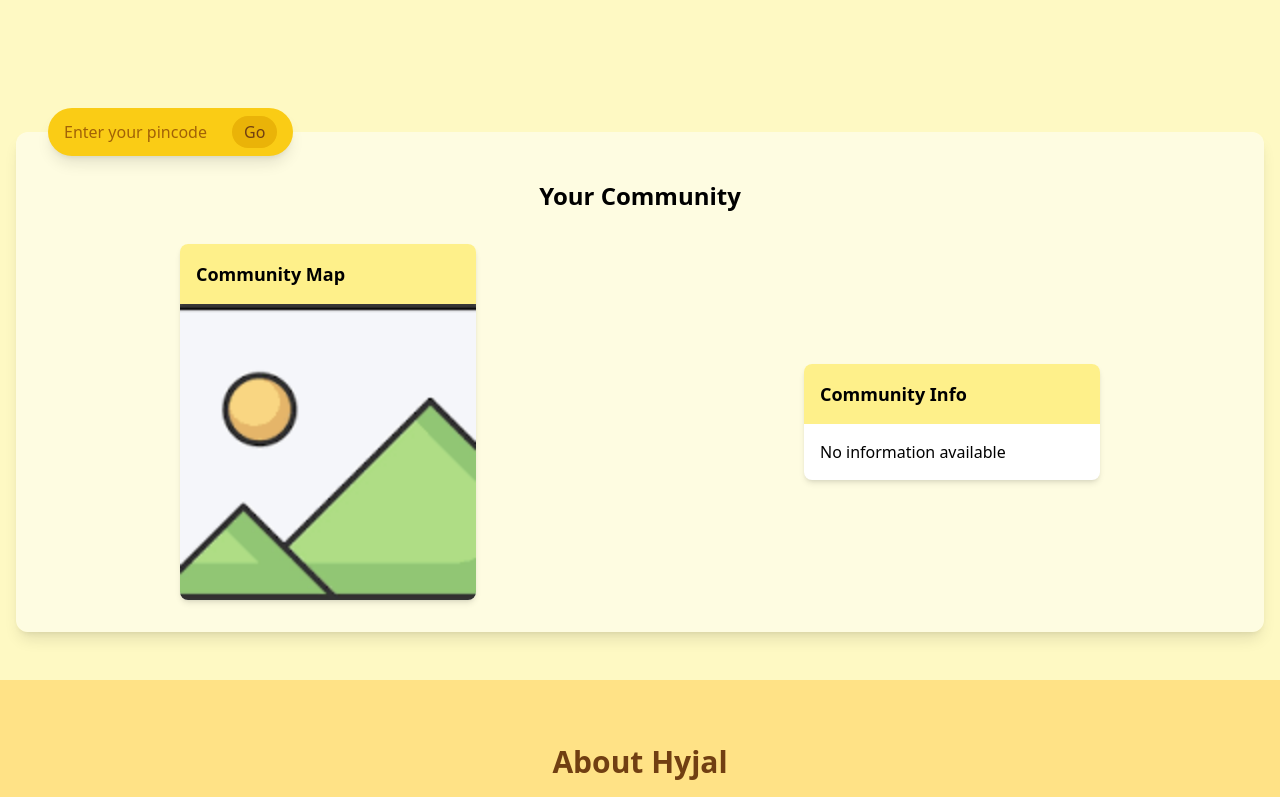
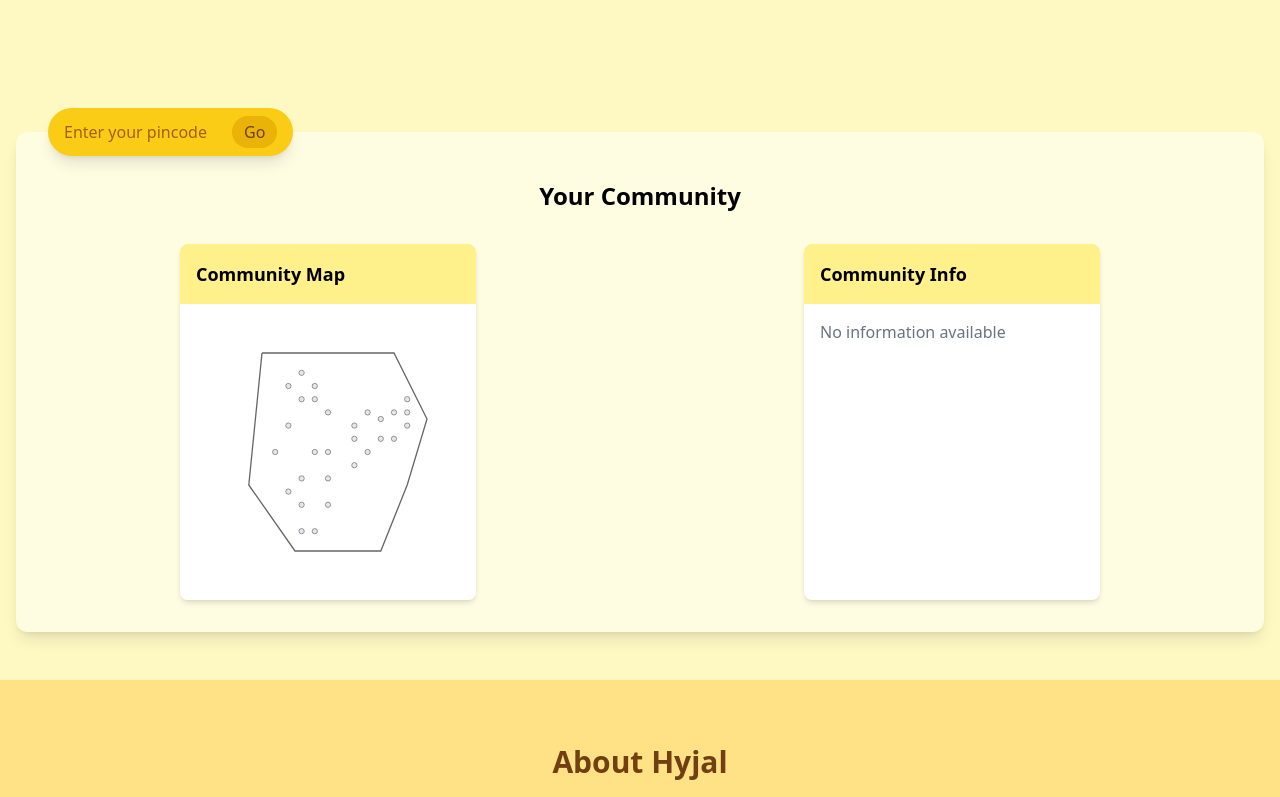
Before and after one commit to AskitEndo/Hyjal2, a React (Vite) app in the folder Client/: page / in a window 1280 px wide. Shown: the part 588-1385 px from the top of the page. Built offline with nearby package versions, Linux system fonts and the light colour scheme; some icons are missing.

Commit message:
PushingAfterReview2

```diff
--- a/Client/package.json
+++ b/Client/package.json
@@ -10,9 +10,11 @@
     "preview": "vite preview"
   },
   "dependencies": {
+    "leaflet": "^1.9.4",
     "lucide-react": "^0.453.0",
     "react": "^18.3.1",
     "react-dom": "^18.3.1",
+    "react-leaflet": "^4.2.1",
     "react-router-dom": "^6.27.0"
   },
   "devDependencies": {
--- a/Client/src/components/CommunitySection.jsx
+++ b/Client/src/components/CommunitySection.jsx
@@ -1,40 +1,173 @@
-import React, { useState } from "react";
-import { useNavigate } from "react-router-dom";
-import placeholderMap from "../assets/placeholder-map.jpg"; // Make sure to add this image to your assets folder
+import React, { useState } from 'react';
+import { Loader2 } from 'lucide-react';
+import { useNavigate } from 'react-router-dom';
+
+const stateCoordinates = {
+  'ANDHRA PRADESH': { x: 200, y: 280 },
+  'ARUNACHAL PRADESH': { x: 320, y: 120 },
+  'ASSAM': { x: 300, y: 140 },
+  'BIHAR': { x: 240, y: 160 },
+  'CHHATTISGARH': { x: 200, y: 200 },
+  'GOA': { x: 140, y: 260 },
+  'GUJARAT': { x: 120, y: 200 },
+  'HARYANA': { x: 160, y: 120 },
+  'HIMACHAL PRADESH': { x: 160, y: 80 },
+  'JHARKHAND': { x: 240, y: 180 },
+  'KARNATAKA': { x: 160, y: 280 },
+  'KERALA': { x: 160, y: 320 },
+  'MADHYA PRADESH': { x: 180, y: 200 },
+  'MAHARASHTRA': { x: 160, y: 240 },
+  'MANIPUR': { x: 320, y: 160 },
+  'MEGHALAYA': { x: 280, y: 150 },
+  'MIZORAM': { x: 300, y: 180 },
+  'NAGALAND': { x: 320, y: 140 },
+  'ODISHA': { x: 240, y: 220 },
+  'PUNJAB': { x: 140, y: 100 },
+  'RAJASTHAN': { x: 140, y: 160 },
+  'SIKKIM': { x: 260, y: 140 },
+  'TAMIL NADU': { x: 180, y: 320 },
+  'TELANGANA': { x: 200, y: 240 },
+  'TRIPURA': { x: 280, y: 180 },
+  'UTTAR PRADESH': { x: 200, y: 140 },
+  'UTTARAKHAND': { x: 180, y: 100 },
+  'WEST BENGAL': { x: 260, y: 200 },
+  'DELHI': { x: 180, y: 120 }
+};
+
+const IndiaMap = ({ locationInfo, isLoading }) => {
+  const [hoveredState, setHoveredState] = useState(null);
+
+  const getStateColor = (stateName) => {
+    if (!locationInfo) return '#e5e7eb';
+    if (locationInfo.state.toUpperCase() === stateName) {
+      return '#fbbf24';
+    }
+    return '#e5e7eb';
+  };
+
+  if (isLoading) {
+    return (
+      <div className="w-full h-full flex items-center justify-center bg-gray-50">
+        <Loader2 className="w-8 h-8 animate-spin text-yellow-500" />
+      </div>
+    );
+  }
+
+  return (
+    <div className="relative w-full h-full bg-white p-4">
+      <svg viewBox="0 0 400 400" className="w-full h-full">
+        {/* Indian map outline */}
+        <path
+          d="M100,50 L300,50 L350,150 L320,250 L280,350 L150,350 L80,250 L100,50"
+          fill="none"
+          stroke="#666"
+          strokeWidth="2"
+        />
+
+        {/* State markers */}
+        {Object.entries(stateCoordinates).map(([state, coords]) => (
+          <g key={state}>
+            <circle
+              cx={coords.x}
+              cy={coords.y}
+              r={locationInfo?.state.toUpperCase() === state ? 8 : 4}
+              fill={getStateColor(state)}
+              stroke="#666"
+              strokeWidth="1"
+              className="transition-all duration-200"
+              onMouseEnter={() => setHoveredState(state)}
+              onMouseLeave={() => setHoveredState(null)}
+            />
+            {hoveredState === state && (
+              <text
+                x={coords.x}
+                y={coords.y - 10}
+                textAnchor="middle"
+                fontSize="8"
+                fill="#666"
+                className="pointer-events-none"
+              >
+                {state}
+              </text>
+            )}
+          </g>
+        ))}
+
+        {/* Location marker */}
+        {locationInfo && stateCoordinates[locationInfo.state.toUpperCase()] && (
+          <g transform={`translate(${stateCoordinates[locationInfo.state.toUpperCase()].x},${stateCoordinates[locationInfo.state.toUpperCase()].y})`}>
+            <circle r="12" fill="#ef4444" fillOpacity="0.2" />
+            <circle r="6" fill="#ef4444" />
+          </g>
+        )}
+      </svg>
+
+      {/* Location info overlay */}
+      {locationInfo && (
+        <div className="absolute bottom-0 left-0 right-0 bg-white bg-opacity-90 p-2 text-sm border-t">
+          <p className="font-semibold">{locationInfo.name}</p>
+          <p className="text-gray-600 text-xs">
+            {locationInfo.district}, {locationInfo.state}
+          </p>
+        </div>
+      )}
+    </div>
+  );
+};
 
 const CommunitySection = () => {
   const [pincode, setPincode] = useState("");
   const [error, setError] = useState("");
+  const [isLoading, setIsLoading] = useState(false);
   const [showRouteButton, setShowRouteButton] = useState(false);
+  const [locationInfo, setLocationInfo] = useState(null);
   const navigate = useNavigate();
 
+  const fetchLocationFromPincode = async (pincode) => {
+    setIsLoading(true);
+    try {
+      const response = await fetch(`https://api.postalpincode.in/pincode/${pincode}`);
+      const data = await response.json();
+
+      if (data[0].Status === "Success") {
+        const postOffice = data[0].PostOffice[0];
+        const { District, State, Name } = postOffice;
+
+        setLocationInfo({
+          name: Name,
+          district: District,
+          state: State
+        });
+        return true;
+      }
+      setError("Location not found");
+      return false;
+    } catch (error) {
+      setError("Error fetching location data");
+      return false;
+    } finally {
+      setIsLoading(false);
+    }
+  };
+
   const handlePincodeChange = (e) => {
-    const value = e.target.value;
+    const value = e.target.value.replace(/\D/g, '').slice(0, 6);
     setPincode(value);
     setError("");
     setShowRouteButton(false);
-
-    if (value.length > 6) {
-      setError("Pincode should be 6 digits");
-    }
   };
 
-  const handleGoClick = () => {
-    if (pincode.length === 6 && /^\d+$/.test(pincode)) {
-      setShowRouteButton(true);
-      setError("");
+  const handleGoClick = async () => {
+    if (pincode.length === 6) {
+      const success = await fetchLocationFromPincode(pincode);
+      if (success) {
+        setShowRouteButton(true);
+        setError("");
+      }
     } else {
       setError("Please enter a valid 6-digit pincode");
       setShowRouteButton(false);
     }
-  };
-
-  const handleGoToRoute = () => {
-    // Redirect to home page
-    navigate("/");
-
-    // Later, you can replace this with your simulation page, e.g.:
-    // navigate('/simulation', { state: { pincode: pincode } });
   };
 
   return (
@@ -42,7 +175,7 @@ const CommunitySection = () => {
       <div className="container mx-auto px-4">
         <div className="bg-white bg-opacity-50 rounded-xl p-8 shadow-lg relative mt-8">
           {/* Pincode Input Overlay */}
-          <div className="absolute -top-6 left-8 right-8 flex justify-start z-10 space-x-4">
+          <div className="absolute -top-6 left-8 right-8 flex flex-wrap gap-4 z-10">
             <div className="pincode bg-yellow-400 px-4 py-2 rounded-full shadow-lg flex items-center">
               <input
                 type="text"
@@ -53,10 +186,15 @@ const CommunitySection = () => {
                 maxLength={6}
               />
               <button
-                className="ml-2 bg-yellow-500 text-yellow-900 px-3 py-1 rounded-full hover:bg-yellow-600 transition-colors duration-200"
+                className="ml-2 bg-yellow-500 text-yellow-900 px-3 py-1 rounded-full hover:bg-yellow-600 transition-colors duration-200 disabled:opacity-50"
                 onClick={handleGoClick}
+                disabled={isLoading}
               >
-                Go
+                {isLoading ? (
+                  <Loader2 className="w-4 h-4 animate-spin" />
+                ) : (
+                  'Go'
+                )}
               </button>
             </div>
             {showRouteButton && (
@@ -76,25 +214,34 @@ const CommunitySection = () => {
           <h2 className="text-2xl font-bold mb-8 text-center pt-4">
             Your Community
           </h2>
-          <div className="flex flex-col md:flex-row justify-around items-center gap-8 md:gap-16">
+
+          <div className="flex flex-col md:flex-row justify-around items-stretch gap-8 md:gap-16">
             <div className="w-full md:w-1/3 lg:w-1/4 bg-white rounded-lg shadow-md overflow-hidden">
               <h3 className="text-lg font-bold p-4 bg-yellow-200">
                 Community Map
               </h3>
               <div className="aspect-square relative">
-                <img
-                  src={placeholderMap}
-                  alt="Community Map"
-                  className="absolute inset-0 w-full h-full object-cover"
+                <IndiaMap
+                  locationInfo={locationInfo}
+                  isLoading={isLoading}
                 />
               </div>
             </div>
-            <div className="w-full md:w-1/3 lg:w-1/4 bg-white rounded-lg shadow-md overflow-hidden mt-8 md:mt-0">
+
+            <div className="w-full md:w-1/3 lg:w-1/4 bg-white rounded-lg shadow-md overflow-hidden">
               <h3 className="text-lg font-bold p-4 bg-yellow-200">
                 Community Info
               </h3>
               <div className="p-4">
-                <p>No information available</p>
+                {locationInfo ? (
+                  <div className="space-y-2">
+                    <p><strong>Area:</strong> {locationInfo.name}</p>
+                    <p><strong>District:</strong> {locationInfo.district}</p>
+                    <p><strong>State:</strong> {locationInfo.state}</p>
+                  </div>
+                ) : (
+                  <p className="text-gray-500">No information available</p>
+                )}
               </div>
             </div>
           </div>
```
Also changed, not shown: 1 other file (tests, documents, lock files or other folders).
